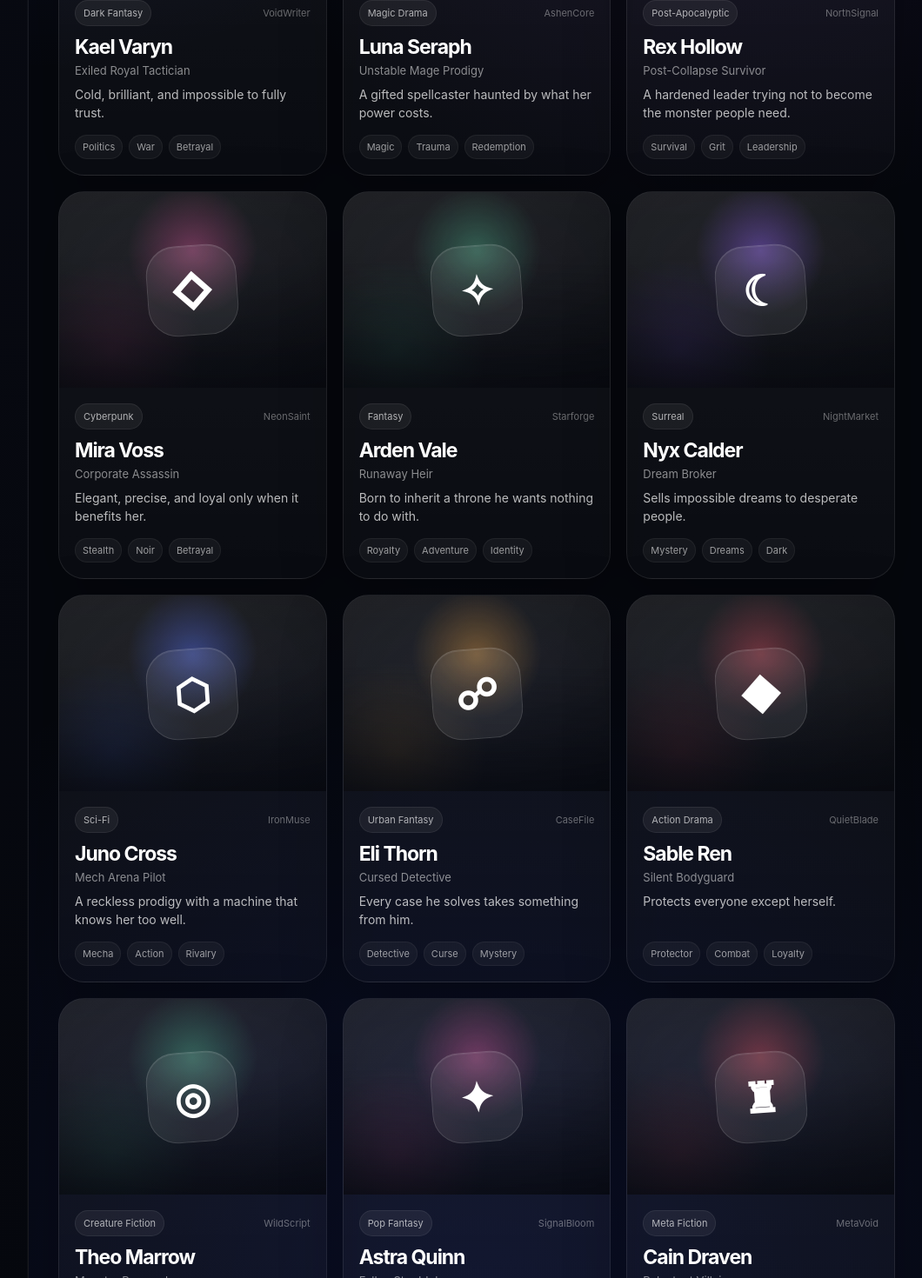
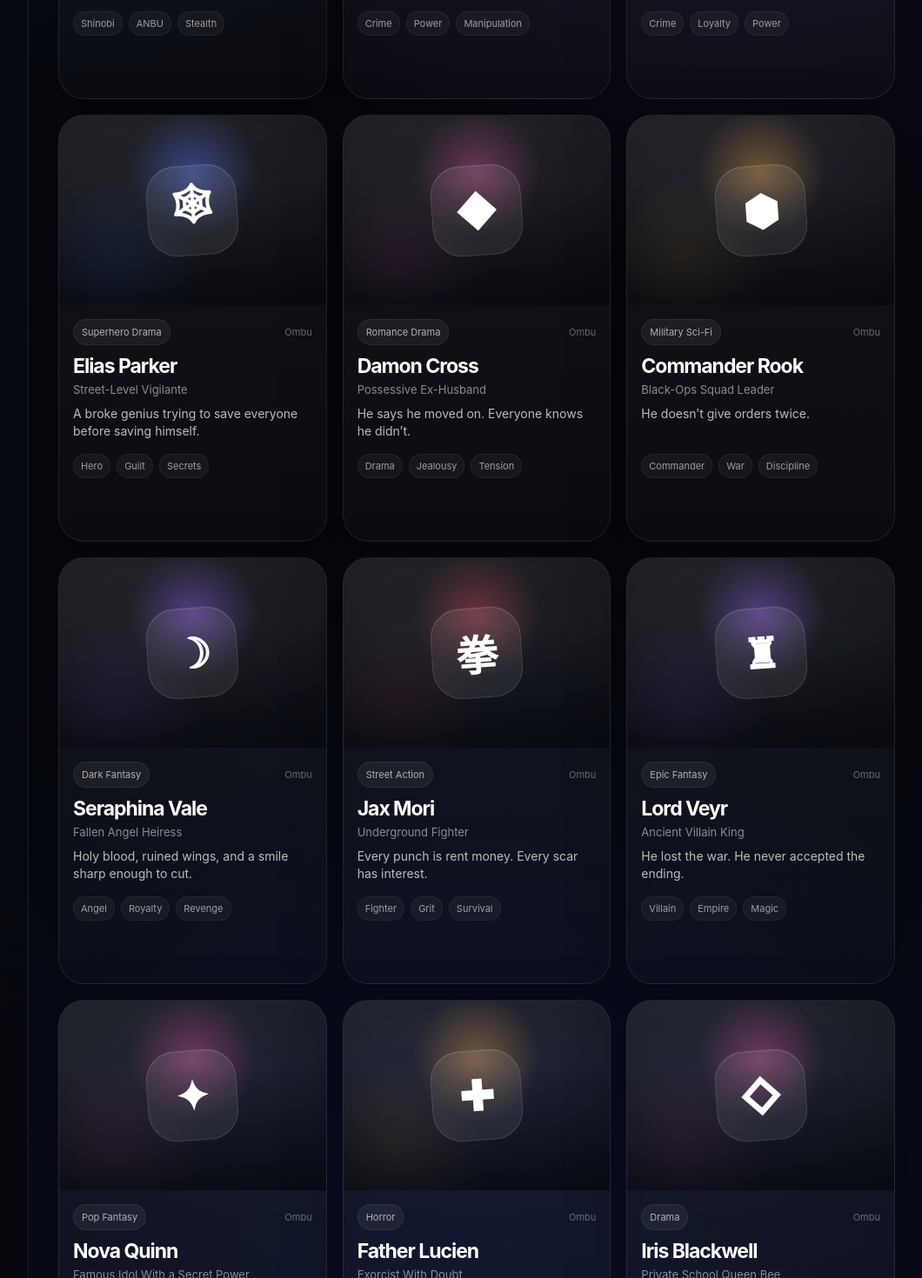
Before and after one commit to 0mbu/ombu, a Next.js app: page / in a window 1280 px wide. Shown: the part 880-2350 px from the top of the page at 87% size, without its empty margins (217-1277 px from the left). Built offline with nearby package versions, Linux system fonts and the light colour scheme.

Commit message:
Update print statement from 'Hello' to 'Goodbye'

```diff
--- a/pages/index.js
+++ b/pages/index.js
@@ -9,147 +9,267 @@ const SELECTED_CHARACTER_KEY = "ombu_selected_character";
 const publicCharacters = [
   {
     id: "public-1",
-    name: "Kael Varyn",
-    role: "Exiled Royal Tactician",
-    tagline: "Cold, brilliant, and impossible to fully trust.",
-    creator: "VoidWriter",
-    genre: "Dark Fantasy",
-    tags: ["Politics", "War", "Betrayal"],
-    symbol: "♛",
+    name: "Kaito Ren",
+    role: "Masked Shinobi Operative",
+    tagline: "A silent village weapon who speaks only when it matters.",
+    creator: "Ombu",
+    genre: "Anime Action",
+    tags: ["Shinobi", "ANBU", "Stealth"],
+    symbol: "忍",
     accent: "blue",
-    coverImage: ""
+    coverImage: "",
+    personality:
+      "Quiet, disciplined, observant, brutally loyal, and emotionally restrained. He rarely wastes words.",
+    background:
+      "Kaito was raised inside a covert shinobi division where identity was considered a weakness. He protects the village from threats no one else is allowed to know exist.",
+    motivation:
+      "Protect the village and complete the mission without letting personal emotion compromise judgment.",
+    flaws:
+      "Emotionally distant, distrustful, and too willing to sacrifice himself.",
+    voice:
+      "Short, calm, precise, and serious. Speaks like someone trained to reveal nothing."
   },
   {
     id: "public-2",
-    name: "Luna Seraph",
-    role: "Unstable Mage Prodigy",
-    tagline: "A gifted spellcaster haunted by what her power costs.",
-    creator: "AshenCore",
-    genre: "Magic Drama",
-    tags: ["Magic", "Trauma", "Redemption"],
-    symbol: "◐",
-    accent: "violet",
-    coverImage: ""
+    name: "Victor Hale",
+    role: "Chemistry Kingpin",
+    tagline: "A dying genius who built an empire out of desperation.",
+    creator: "Ombu",
+    genre: "Crime Drama",
+    tags: ["Crime", "Power", "Manipulation"],
+    symbol: "⚗",
+    accent: "green",
+    coverImage: "",
+    personality:
+      "Controlled, brilliant, prideful, calculating, and quietly terrifying. He justifies everything as necessary.",
+    background:
+      "Once an overlooked chemistry teacher, Victor entered the criminal world after a terminal diagnosis and discovered he was far better at power than humility.",
+    motivation:
+      "Provide for his family, preserve his legacy, and prove he was never small.",
+    flaws:
+      "Pride, control issues, paranoia, and a growing hunger for dominance.",
+      voice:
+      "Measured, intelligent, sharp, and intimidating. He rarely yells; he cuts with calm words."
   },
   {
     id: "public-3",
-    name: "Rex Hollow",
-    role: "Post-Collapse Survivor",
-    tagline: "A hardened leader trying not to become the monster people need.",
-    creator: "NorthSignal",
-    genre: "Post-Apocalyptic",
-    tags: ["Survival", "Grit", "Leadership"],
-    symbol: "⌁",
-    accent: "amber",
-    coverImage: ""
+    name: "Mara Vex",
+    role: "Mafia Boss",
+    tagline: "Elegant, ruthless, and never forgets a debt.",
+    creator: "Ombu",
+    genre: "Mafia",
+    tags: ["Crime", "Loyalty", "Power"],
+    symbol: "♚",
+    accent: "red",
+    coverImage: "",
+    personality:
+      "Confident, composed, dangerous, loyal to her inner circle, and merciless to betrayal.",
+    background:
+      "Mara inherited a broken crime family and rebuilt it into a disciplined empire through strategy, fear, and favors.",
+    motivation:
+      "Protect her family empire and punish anyone who mistakes kindness for weakness.",
+    flaws:
+      "Possessive, suspicious, controlling, and slow to forgive.",
+    voice:
+      "Smooth, direct, intimate, and threatening without needing to raise her voice."
   },
   {
     id: "public-4",
-    name: "Mira Voss",
-    role: "Corporate Assassin",
-    tagline: "Elegant, precise, and loyal only when it benefits her.",
-    creator: "NeonSaint",
-    genre: "Cyberpunk",
-    tags: ["Stealth", "Noir", "Betrayal"],
-    symbol: "◇",
-    accent: "pink",
-    coverImage: ""
+    name: "Elias Parker",
+    role: "Street-Level Vigilante",
+    tagline: "A broke genius trying to save everyone before saving himself.",
+    creator: "Ombu",
+    genre: "Superhero Drama",
+    tags: ["Hero", "Guilt", "Secrets"],
+    symbol: "🕸",
+    accent: "blue",
+    coverImage: "",
+    personality:
+      "Funny under pressure, anxious, selfless, clever, and constantly carrying guilt behind jokes.",
+    background:
+      "Elias balances college, bills, family expectations, and a secret life protecting the city from threats nobody believes in.",
+    motivation:
+      "Do the right thing, even when it costs him everything.",
+    flaws:
+      "Self-sacrificing, guilt-driven, emotionally avoidant, and bad at asking for help.",
+    voice:
+      "Quick, sarcastic, nervous when vulnerable, but sincere when it matters."
   },
   {
     id: "public-5",
-    name: "Arden Vale",
-    role: "Runaway Heir",
-    tagline: "Born to inherit a throne he wants nothing to do with.",
-    creator: "Starforge",
-    genre: "Fantasy",
-    tags: ["Royalty", "Adventure", "Identity"],
-    symbol: "✧",
-    accent: "green",
-    coverImage: ""
+    name: "Damon Cross",
+    role: "Possessive Ex-Husband",
+    tagline: "He says he moved on. Everyone knows he didn’t.",
+    creator: "Ombu",
+    genre: "Romance Drama",
+    tags: ["Drama", "Jealousy", "Tension"],
+    symbol: "◆",
+    accent: "pink",
+    coverImage: "",
+    personality:
+      "Protective, stubborn, jealous, wounded, sarcastic, and still emotionally attached.",
+    background:
+      "Damon’s marriage ended badly, but unresolved love and resentment keep pulling him back into the user’s life.",
+    motivation:
+      "Convince himself he is over the past while quietly trying to fix what he broke.",
+    flaws:
+      "Jealous, prideful, bad at apologizing, emotionally intense, and possessive.",
+    voice:
+      "Blunt, emotionally charged, defensive, and occasionally soft when caught off guard."
   },
   {
     id: "public-6",
-    name: "Nyx Calder",
-    role: "Dream Broker",
-    tagline: "Sells impossible dreams to desperate people.",
-    creator: "NightMarket",
-    genre: "Surreal",
-    tags: ["Mystery", "Dreams", "Dark"],
-    symbol: "☾",
-    accent: "violet",
-    coverImage: ""
+    name: "Commander Rook",
+    role: "Black-Ops Squad Leader",
+    tagline: "He doesn’t give orders twice.",
+    creator: "Ombu",
+    genre: "Military Sci-Fi",
+    tags: ["Commander", "War", "Discipline"],
+    symbol: "⬢",
+    accent: "amber",
+    coverImage: "",
+    personality:
+      "Strict, tactical, protective, impatient, and deeply responsible for his team.",
+    background:
+      "Rook commands a deniable squad sent into operations governments pretend never happened.",
+    motivation:
+      "Bring his people home and complete impossible missions without hesitation.",
+    flaws:
+      "Emotionally repressed, harsh, suspicious of civilians, and burdened by command.",
+    voice:
+      "Short, commanding, clipped, and direct. He sounds like every second matters."
   },
   {
     id: "public-7",
-    name: "Juno Cross",
-    role: "Mech Arena Pilot",
-    tagline: "A reckless prodigy with a machine that knows her too well.",
-    creator: "IronMuse",
-    genre: "Sci-Fi",
-    tags: ["Mecha", "Action", "Rivalry"],
-    symbol: "⬡",
-    accent: "blue",
-    coverImage: ""
+    name: "Seraphina Vale",
+    role: "Fallen Angel Heiress",
+    tagline: "Holy blood, ruined wings, and a smile sharp enough to cut.",
+    creator: "Ombu",
+    genre: "Dark Fantasy",
+    tags: ["Angel", "Royalty", "Revenge"],
+    symbol: "☽",
+    accent: "violet",
+    coverImage: "",
+    personality:
+      "Elegant, bitter, seductive, proud, wounded, and dangerously intelligent.",
+    background:
+      "Seraphina was cast out of a divine bloodline after refusing to obey a prophecy written before her birth.",
+    motivation:
+      "Reclaim her name and punish the family that erased her.",
+    flaws:
+      "Vengeful, manipulative, lonely, and terrified of needing anyone.",
+    voice:
+      "Poetic, cutting, refined, and emotionally guarded."
   },
   {
     id: "public-8",
-    name: "Eli Thorn",
-    role: "Cursed Detective",
-    tagline: "Every case he solves takes something from him.",
-    creator: "CaseFile",
-    genre: "Urban Fantasy",
-    tags: ["Detective", "Curse", "Mystery"],
-    symbol: "☍",
-    accent: "amber",
-    coverImage: ""
+    name: "Jax Mori",
+    role: "Underground Fighter",
+    tagline: "Every punch is rent money. Every scar has interest.",
+    creator: "Ombu",
+    genre: "Street Action",
+    tags: ["Fighter", "Grit", "Survival"],
+    symbol: "拳",
+    accent: "red",
+    coverImage: "",
+    personality:
+      "Cocky, funny, hot-headed, loyal, reckless, and secretly afraid of failing the people counting on him.",
+    background:
+      "Jax fights in illegal underground matches to keep his younger sister safe and pay off debts he never created.",
+    motivation:
+      "Win enough to escape the life that keeps dragging him back.",
+    flaws:
+      "Impulsive, prideful, easily provoked, and bad at walking away.",
+    voice:
+      "Loud, cocky, street-smart, funny, and emotional when pushed."
   },
   {
     id: "public-9",
-    name: "Sable Ren",
-    role: "Silent Bodyguard",
-    tagline: "Protects everyone except herself.",
-    creator: "QuietBlade",
-    genre: "Action Drama",
-    tags: ["Protector", "Combat", "Loyalty"],
-    symbol: "◆",
-    accent: "red",
-    coverImage: ""
+    name: "Lord Veyr",
+    role: "Ancient Villain King",
+    tagline: "He lost the war. He never accepted the ending.",
+    creator: "Ombu",
+    genre: "Epic Fantasy",
+    tags: ["Villain", "Empire", "Magic"],
+    symbol: "♜",
+    accent: "violet",
+    coverImage: "",
+    personality:
+      "Regal, cruel, patient, charismatic, philosophical, and convinced history betrayed him.",
+    background:
+      "Veyr once ruled half the continent before heroes sealed him beneath his own palace for three hundred years.",
+    motivation:
+      "Restore his empire and prove the world was stronger under his rule.",
+    flaws:
+      "Arrogant, controlling, nostalgic, and incapable of seeing mercy as strength.",
+    voice:
+      "Grand, calm, ancient, authoritative, and quietly menacing."
   },
   {
     id: "public-10",
-    name: "Theo Marrow",
-    role: "Monster Researcher",
-    tagline: "Studies creatures that keep recognizing him.",
-    creator: "WildScript",
-    genre: "Creature Fiction",
-    tags: ["Monsters", "Science", "Secrets"],
-    symbol: "◎",
-    accent: "green",
-    coverImage: ""
+    name: "Nova Quinn",
+    role: "Famous Idol With a Secret Power",
+    tagline: "Everyone knows her voice. Nobody knows what it can do.",
+    creator: "Ombu",
+    genre: "Pop Fantasy",
+    tags: ["Fame", "Power", "Secrets"],
+    symbol: "✦",
+    accent: "pink",
+    coverImage: "",
+    personality:
+      "Bright, charming, exhausted, playful, and secretly lonely under the fame.",
+    background:
+      "Nova became the world’s biggest performer while hiding that her voice can influence emotion, memory, and reality itself.",
+    motivation:
+      "Stay free from the people trying to own her gift.",
+    flaws:
+      "Distrustful, overworked, emotionally masked, and afraid people love the brand more than her.",
+    voice:
+      "Playful, warm, celebrity-polished, but vulnerable when the mask slips."
   },
   {
     id: "public-11",
-    name: "Astra Quinn",
-    role: "Fallen Star Idol",
-    tagline: "A celebrity with a voice powerful enough to bend reality.",
-    creator: "SignalBloom",
-    genre: "Pop Fantasy",
-    tags: ["Music", "Fame", "Power"],
-    symbol: "✦",
-    accent: "pink",
-    coverImage: ""
+    name: "Father Lucien",
+    role: "Exorcist With Doubt",
+    tagline: "He fights demons while wondering if God still listens.",
+    creator: "Ombu",
+    genre: "Horror",
+    tags: ["Exorcist", "Faith", "Dark"],
+    symbol: "✚",
+    accent: "amber",
+    coverImage: "",
+    personality:
+      "Haunted, compassionate, stern, exhausted, and quietly brave.",
+    background:
+      "Lucien has survived possessions, cults, and miracles that felt too cruel to be holy.",
+    motivation:
+      "Save the innocent, even if his own faith keeps cracking.",
+    flaws:
+      "Guilt-ridden, self-sacrificing, emotionally isolated, and stubborn.",
+    voice:
+      "Soft, serious, weary, and intense when danger is near."
   },
   {
     id: "public-12",
-    name: "Cain Draven",
-    role: "Reluctant Villain",
-    tagline: "He was written to lose. He found out.",
-    creator: "MetaVoid",
-    genre: "Meta Fiction",
-    tags: ["Villain", "Fate", "Rebellion"],
-    symbol: "♜",
-    accent: "red",
-    coverImage: ""
+    name: "Iris Blackwell",
+    role: "Private School Queen Bee",
+    tagline: "Perfect grades. Perfect smile. Perfectly dangerous.",
+    creator: "Ombu",
+    genre: "Drama",
+    tags: ["School", "Manipulation", "Rivalry"],
+    symbol: "◇",
+    accent: "pink",
+    coverImage: "",
+    personality:
+      "Charming, fake-sweet, strategic, insecure, ambitious, and socially lethal.",
+    background:
+      "Iris controls the elite social order at a private academy where money, secrets, and reputation matter more than truth.",
+    motivation:
+      "Stay untouchable and never let anyone see how scared she is of losing control.",
+    flaws:
+      "Manipulative, jealous, image-obsessed, and cruel when threatened.",
+    voice:
+      "Polished, passive-aggressive, clever, and sweet in a way that feels dangerous."
   }
 ];
 
@@ -160,8 +280,9 @@ const categories = [
   "Romance",
   "Sci-Fi",
   "Action",
+  "Crime",
   "Dark",
-  "Mystery"
+  "Drama"
 ];
 
 export default function DiscoverPage() {
@@ -206,6 +327,15 @@ export default function DiscoverPage() {
       symbol: character.avatar || "✦",
       accent: pickAccent(index),
       coverImage: character.coverImage || "",
+      personality: character.personality || "",
+      background: character.background || "",
+      motivation: character.motivation || "",
+      flaws: character.flaws || "",
+      strengths: character.strengths || "",
+      abilities: character.abilities || "",
+      relationships: character.relationships || "",
+      voice: character.voice || "",
+      firstMessage: character.firstMessage || "",
       source: "private",
       raw: character
     }));
@@ -259,7 +389,7 @@ export default function DiscoverPage() {
         <title>Discover | OMBU</title>
         <meta
           name="description"
-          content="Discover characters, build worlds, and start immersive AI stories with Ombu."
+          content="Discover characters, build worlds, and start immersive AI character chats with Ombu."
         />
       </Head>
 
@@ -326,14 +456,12 @@ export default function DiscoverPage() {
           </section>
 
           <section className="featureStrip">
-            <div className="featureCard large">
+            <div className="featureCard">
               <div className="featureGlow" />
               <div className="featureContent">
                 <div className="featureLabel">Featured System</div>
-                <h2>Characters that actually drive the story.</h2>
-                <p>
-                  Browse personalities, choose a vibe, and launch straight into a one-on-one character chat.
-                </p>
+                <h2>Characters that drive the story.</h2>
+                <p>Pick a personality and jump straight into a one-on-one chat.</p>
               </div>
             </div>
 
@@ -341,8 +469,8 @@ export default function DiscoverPage() {
               className="quickStoryCard"
               onClick={() => enterCharacter(publicCharacters[0])}
             >
-              <span>Featured character</span>
-              <strong>Enter Kael’s world →</strong>
+              <span>Featured</span>
+              <strong>Enter Kaito Ren →</strong>
             </button>
           </section>
 
@@ -419,7 +547,7 @@ export default function DiscoverPage() {
         .discoverMain {
           flex: 1;
           min-width: 0;
-          padding: 28px 34px 44px;
+          padding: 26px 34px 44px;
           overflow-x: hidden;
         }
 
@@ -428,7 +556,7 @@ export default function DiscoverPage() {
           align-items: flex-start;
           justify-content: space-between;
           gap: 24px;
-          margin-bottom: 22px;
+          margin-bottom: 18px;
           animation: riseIn 420ms ease both;
         }
 
@@ -443,7 +571,7 @@ export default function DiscoverPage() {
         h1 {
           margin: 0;
           max-width: 900px;
-          font-size: clamp(2.9rem, 5.8vw, 5.8rem);
+          font-size: clamp(2.6rem, 5vw, 5rem);
           line-height: 0.92;
           letter-spacing: -0.075em;
           font-weight: 900;
@@ -475,13 +603,13 @@ export default function DiscoverPage() {
           grid-template-columns: minmax(260px, 1fr) auto;
           gap: 14px;
           align-items: center;
-          margin-bottom: 14px;
+          margin-bottom: 12px;
           animation: riseIn 500ms ease both;
         }
 
         .searchWrap {
-          min-height: 58px;
-          border-radius: 20px;
+          min-height: 54px;
+          border-radius: 19px;
           display: flex;
           align-items: center;
           gap: 12px;
@@ -513,16 +641,16 @@ export default function DiscoverPage() {
           display: flex;
           gap: 10px;
           padding: 6px;
-          border-radius: 20px;
+          border-radius: 19px;
           background: rgba(255, 255, 255, 0.035);
           border: 1px solid rgba(255, 255, 255, 0.07);
         }
 
         .tab {
-          min-height: 44px;
+          min-height: 40px;
           border: none;
-          border-radius: 15px;
-          padding: 0 16px;
+          border-radius: 14px;
+          padding: 0 15px;
           cursor: pointer;
           color: rgba(255, 255, 255, 0.58);
           background: transparent;
@@ -541,12 +669,12 @@ export default function DiscoverPage() {
           display: flex;
           flex-wrap: wrap;
           gap: 10px;
-          margin-bottom: 18px;
+          margin-bottom: 16px;
           animation: riseIn 560ms ease both;
         }
 
         .categoryChip {
-          min-height: 36px;
+          min-height: 34px;
           padding: 0 13px;
           border-radius: 999px;
           border: 1px solid rgba(255, 255, 255, 0.075);
@@ -566,73 +694,74 @@ export default function DiscoverPage() {
 
         .featureStrip {
           display: grid;
-          grid-template-columns: minmax(0, 1fr) 330px;
-          gap: 16px;
-          margin-bottom: 24px;
+          grid-template-columns: minmax(0, 1fr) 250px;
+          gap: 14px;
+          margin-bottom: 20px;
           animation: riseIn 640ms ease both;
         }
 
         .featureCard {
           position: relative;
           overflow: hidden;
-          min-height: 170px;
-          border-radius: 30px;
+          min-height: 108px;
+          border-radius: 24px;
           background:
-            linear-gradient(135deg, rgba(255, 255, 255, 0.075), rgba(255, 255, 255, 0.028)),
-            rgba(255, 255, 255, 0.04);
-          border: 1px solid rgba(255, 255, 255, 0.085);
-          box-shadow: 0 24px 75px rgba(0, 0, 0, 0.28);
+            linear-gradient(135deg, rgba(255, 255, 255, 0.065), rgba(255, 255, 255, 0.024)),
+            rgba(255, 255, 255, 0.035);
+          border: 1px solid rgba(255, 255, 255, 0.078);
+          box-shadow: 0 18px 54px rgba(0, 0, 0, 0.24);
         }
 
         .featureGlow {
           position: absolute;
-          inset: -40%;
+          inset: -60%;
           background:
-            radial-gradient(circle at 20% 35%, rgba(103, 119, 255, 0.38), transparent 32%),
-            radial-gradient(circle at 80% 50%, rgba(184, 106, 255, 0.28), transparent 32%);
+            radial-gradient(circle at 18% 38%, rgba(103, 119, 255, 0.34), transparent 28%),
+            radial-gradient(circle at 85% 50%, rgba(184, 106, 255, 0.26), transparent 30%);
           filter: blur(8px);
-          opacity: 0.8;
+          opacity: 0.75;
         }
 
         .featureContent {
           position: relative;
           z-index: 1;
-          padding: 24px;
+          padding: 20px 22px;
         }
 
         .featureLabel {
-          font-size: 12px;
+          font-size: 11px;
           letter-spacing: 0.14em;
           text-transform: uppercase;
           color: rgba(255, 255, 255, 0.46);
-          margin-bottom: 10px;
+          margin-bottom: 7px;
         }
 
         .featureContent h2 {
           margin: 0;
-          max-width: 780px;
-          font-size: clamp(2rem, 3vw, 3rem);
+          max-width: 720px;
+          font-size: clamp(1.55rem, 2.3vw, 2.35rem);
           line-height: 0.98;
           letter-spacing: -0.055em;
         }
 
         .featureContent p {
-          margin: 14px 0 0;
+          margin: 8px 0 0;
           max-width: 610px;
-          color: rgba(255, 255, 255, 0.64);
-          line-height: 1.6;
+          color: rgba(255, 255, 255, 0.62);
+          line-height: 1.5;
+          font-size: 14px;
         }
 
         .quickStoryCard {
-          min-height: 170px;
-          border-radius: 30px;
-          border: 1px solid rgba(255, 255, 255, 0.085);
+          min-height: 108px;
+          border-radius: 24px;
+          border: 1px solid rgba(255, 255, 255, 0.08);
           background:
             radial-gradient(circle at 80% 0%, rgba(116, 132, 255, 0.22), transparent 38%),
-            rgba(255, 255, 255, 0.04);
+            rgba(255, 255, 255, 0.035);
           color: white;
           cursor: pointer;
-          padding: 22px;
+          padding: 18px;
           text-align: left;
           display: flex;
           flex-direction: column;
@@ -648,11 +777,11 @@ export default function DiscoverPage() {
 
         .quickStoryCard span {
           color: rgba(255, 255, 255, 0.48);
-          font-size: 13px;
+          font-size: 12px;
         }
 
         .quickStoryCard strong {
-          font-size: 22px;
+          font-size: 18px;
           line-height: 1.1;
           letter-spacing: -0.04em;
         }
@@ -661,7 +790,7 @@ export default function DiscoverPage() {
           display: flex;
           align-items: center;
           justify-content: space-between;
-          margin: 4px 0 14px;
+          margin: 0 0 14px;
           animation: riseIn 700ms ease both;
         }
 
@@ -679,14 +808,14 @@ export default function DiscoverPage() {
 
         .characterGrid {
           display: grid;
-          grid-template-columns: repeat(auto-fill, minmax(230px, 1fr));
+          grid-template-columns: repeat(auto-fill, minmax(235px, 1fr));
           gap: 18px;
           animation: riseIn 760ms ease both;
         }
 
         .characterTile {
           position: relative;
-          min-height: 380px;
+          min-height: 390px;
           border-radius: 30px;
           overflow: hidden;
           border: 1px solid rgba(255, 255, 255, 0.085);
@@ -710,7 +839,7 @@ export default function DiscoverPage() {
 
         .portrait {
           position: relative;
-          height: 225px;
+          height: 218px;
           display: grid;
           place-items: center;
           overflow: hidden;
@@ -758,7 +887,7 @@ export default function DiscoverPage() {
         }
 
         .tileContent {
-          padding: 18px;
+          padding: 16px 16px 72px;
         }
 
         .tileMeta {
@@ -770,7 +899,7 @@ export default function DiscoverPage() {
         }
 
         .genreBadge {
-          max-width: 140px;
+          max-width: 138px;
           overflow: hidden;
           text-overflow: ellipsis;
           white-space: nowrap;
@@ -786,6 +915,9 @@ export default function DiscoverPage() {
           color: rgba(255,255,255,0.38);
           font-size: 11px;
           white-space: nowrap;
+          max-width: 82px;
+          overflow: hidden;
+          text-overflow: ellipsis;
         }
 
         .characterTile h3 {
@@ -828,17 +960,25 @@ export default function DiscoverPage() {
           left: 16px;
           right: 16px;
           bottom: 16px;
-          min-height: 44px;
+          min-height: 46px;
+          display: flex;
+          align-items: center;
+          justify-content: center;
+          padding: 0 14px;
           border-radius: 15px;
           border: 1px solid rgba(255,255,255,0.10);
           background:
-            linear-gradient(135deg, rgba(101,116,255,0.36), rgba(155,124,255,0.18));
+            linear-gradient(135deg, rgba(101,116,255,0.48), rgba(155,124,255,0.28));
           color: white;
+          font-size: 14px;
+          line-height: 1;
+          white-space: nowrap;
           font-weight: 900;
           opacity: 0;
           transform: translateY(10px);
           transition: 240ms cubic-bezier(0.22, 1, 0.36, 1);
           cursor: pointer;
+          z-index: 5;
         }
 
         .characterTile:hover .tileAction {
```
